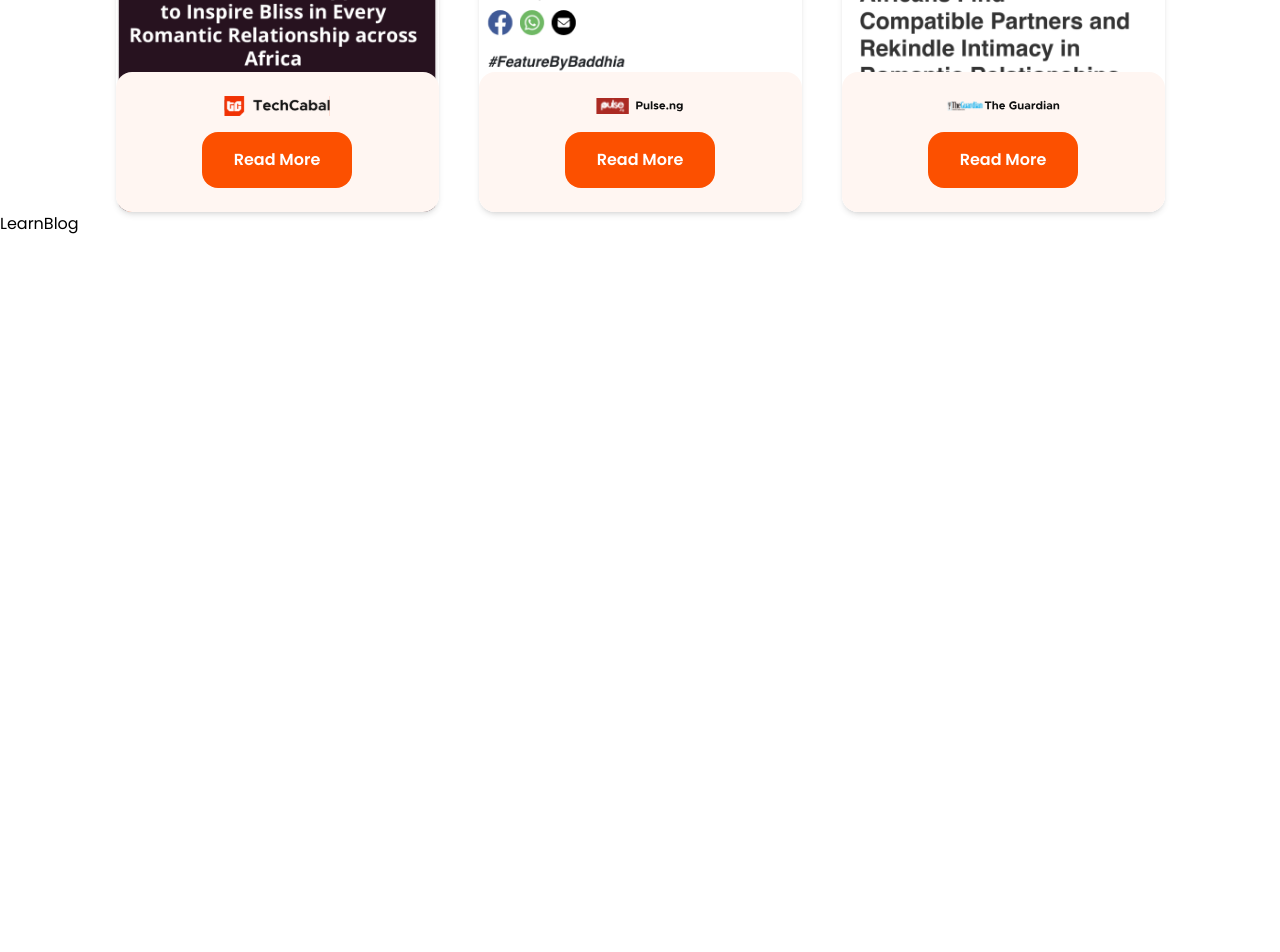
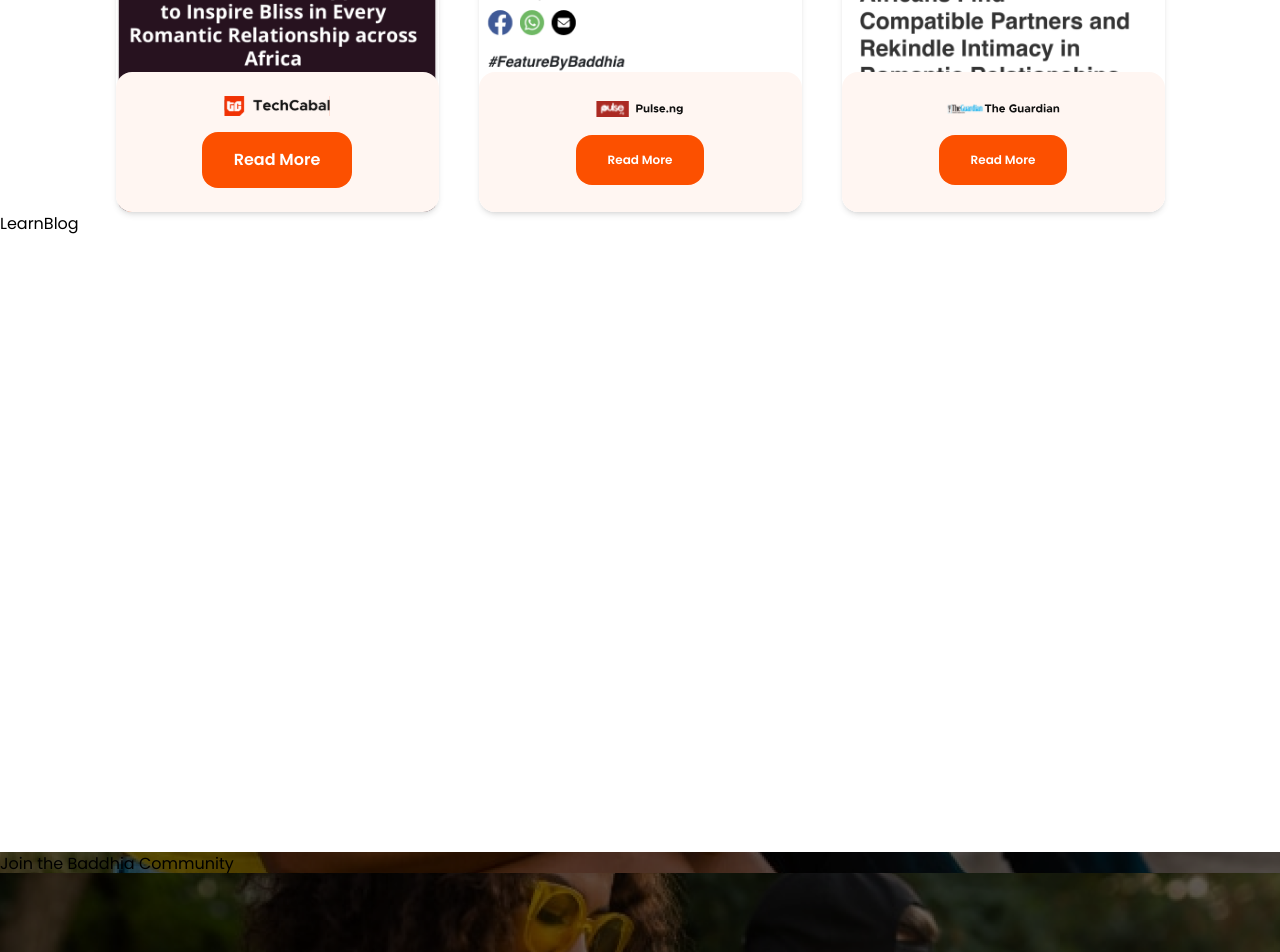
Before and after one commit to Tolutoon/baddhia, a React (Vite) app: page / in a window 1280 px wide. Shown: the part 6060-7012 px from the top of the page. Before the commit the page ends 6296 px from the top, so only its background shows below. Built offline with nearby package versions, Linux system fonts and the light colour scheme.

Commit message:
in progress

```diff
--- a/src/components/ConnectKindly.jsx
+++ b/src/components/ConnectKindly.jsx
@@ -3,7 +3,7 @@ import React from 'react'
 function ConnectKindly() {
   return (
 
-    <div className='h-[310px] md:h-screen w-full backBanner'></div>
+    <div className='h-[310px] md:h-screen w-full backBanner bg-center'></div>
   )
 }
 
--- /dev/null
+++ b/src/components/JoinCard.jsx
@@ -0,0 +1,11 @@
+import React from 'react'
+
+function JoinCard() {
+  return (
+    <div className="bg-[url('/images/joinBack.png')] h-[80vh] w-full bg-center">
+        <h2>Join the Baddhia Community</h2>
+    </div>
+  )
+}
+
+export default JoinCard
--- a/src/components/LearnBlog.jsx
+++ b/src/components/LearnBlog.jsx
@@ -2,7 +2,7 @@ import React from 'react'
 
 function LearnBlog() {
   return (
-    <div>LearnBlog</div>
+    <div className='h-[80vh]'>LearnBlog</div>
   )
 }
 
--- a/src/components/Press.jsx
+++ b/src/components/Press.jsx
@@ -41,7 +41,7 @@ function Press() {
               {/* Added target="_blank" for opening links in a new tab */}
               <button
                 type="submit"
-                className="bg-baddhia-orange p-4 px-8 rounded-[16px] font-semibold md:text-base text-[12px] text-white transition-all duration-300 hover:scale-105"
+                className="bg-baddhia-orange p-4 px-8 rounded-[16px] font-semibold text-[12px] text-white transition-all duration-300 hover:scale-105"
               >
                 Read More
               </button>
@@ -60,7 +60,7 @@ function Press() {
               {/* Added target="_blank" for opening links in a new tab */}
               <button
                 type="submit"
-                className="bg-baddhia-orange p-4 px-8 rounded-[16px] font-semibold md:text-base text-[12px] text-white transition-all duration-300 hover:scale-105"
+                className="bg-baddhia-orange p-4 px-8 rounded-[16px] font-semibold text-[12px] text-white transition-all duration-300 hover:scale-105"
               >
                 Read More
               </button>
--- a/src/pages/Home.jsx
+++ b/src/pages/Home.jsx
@@ -10,6 +10,7 @@ import ConnectKindly from '../components/ConnectKindly';
 import CardBenefitsII from '../components/CardBenefitsII';
 import Press from '../components/Press';
 import LearnBlog from '../components/LearnBlog';
+import JoinCard from '../components/JoinCard';
 
 function Home() {
   return (
@@ -23,6 +24,7 @@ function Home() {
         <CardBenefitsII />
         <Press />
         <LearnBlog />
+        <JoinCard/>
     </main>
   )
 }
```
Also changed, not shown: images/joinBack.png (added).
